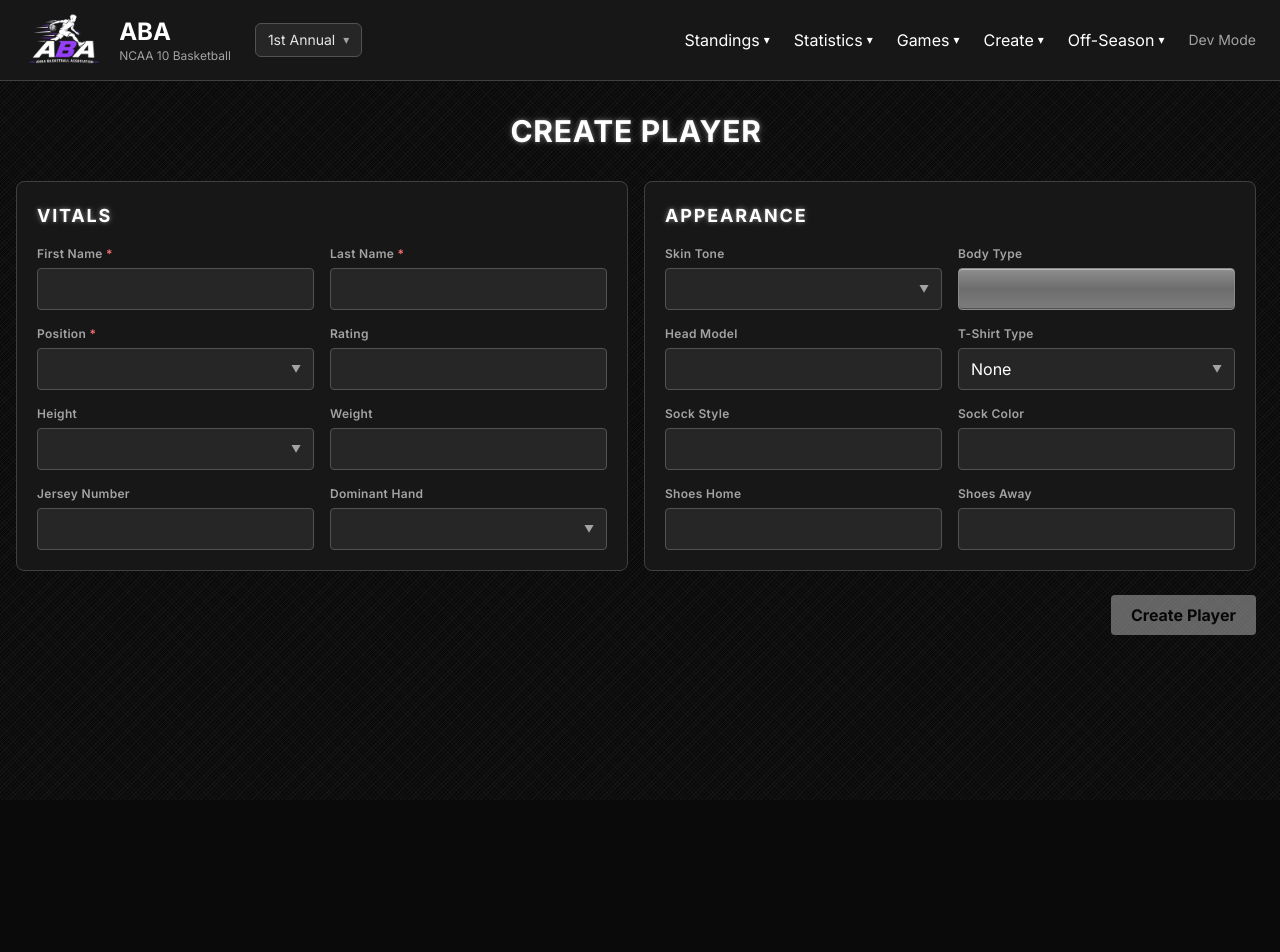
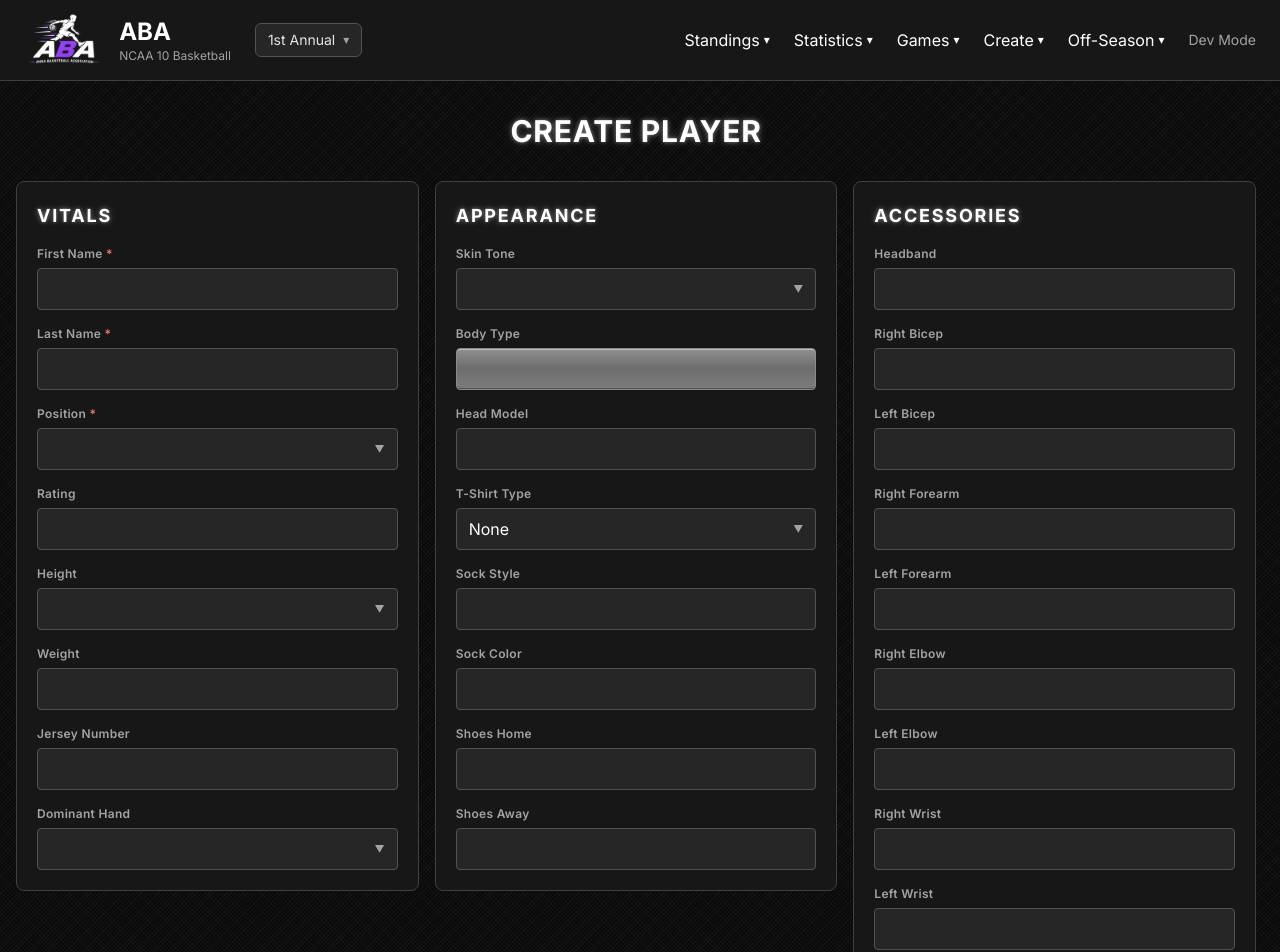
Before and after one commit to TheActualGYT/aba-league, a Next.js app in the folder league-site/: page /players/new in a window 1280 px wide. Shown: the top 952 px of the page. Before the commit the page ends 800 px from the top, so only its background shows below. Built offline with nearby package versions, Linux system fonts and the light colour scheme.

Commit message:
Add an accessories section beside appearance

```diff
--- a/league-site/src/components/PlayerForm.tsx
+++ b/league-site/src/components/PlayerForm.tsx
@@ -8,6 +8,23 @@ const labelClass = "block text-xs font-semibold tracking-wide text-neutral-400 m
 const POSITIONS = ["C", "PF", "SF", "SG", "PG"];
 const COMPLEXIONS = Array.from({ length: 10 }, (_, index) => `Complexion ${index + 1}`);
 const TSHIRTS = ["None", "Muscle T", "Angled T", "Short Sleeve", "Long Sleeve"];
+const ACCESSORY_FIELDS = [
+  { key: "headband", label: "Headband" },
+  { key: "right_bicep", label: "Right Bicep" },
+  { key: "left_bicep", label: "Left Bicep" },
+  { key: "right_forearm", label: "Right Forearm" },
+  { key: "left_forearm", label: "Left Forearm" },
+  { key: "right_elbow", label: "Right Elbow" },
+  { key: "left_elbow", label: "Left Elbow" },
+  { key: "right_wrist", label: "Right Wrist" },
+  { key: "left_wrist", label: "Left Wrist" },
+  { key: "right_knee", label: "Right Knee" },
+  { key: "left_knee", label: "Left Knee" },
+  { key: "right_calf", label: "Right Calf" },
+  { key: "left_calf", label: "Left Calf" },
+] as const;
+
+type AccessoryKey = (typeof ACCESSORY_FIELDS)[number]["key"];
 
 const HEIGHTS = (() => {
   const options: string[] = [];
@@ -153,6 +170,21 @@ export default function PlayerForm() {
   const [sockColor, setSockColor] = useState("");
   const [shoesHome, setShoesHome] = useState("");
   const [shoesAway, setShoesAway] = useState("");
+  const [accessories, setAccessories] = useState<Record<AccessoryKey, string>>({
+    headband: "",
+    right_bicep: "",
+    left_bicep: "",
+    right_forearm: "",
+    left_forearm: "",
+    right_elbow: "",
+    left_elbow: "",
+    right_wrist: "",
+    left_wrist: "",
+    right_knee: "",
+    left_knee: "",
+    right_calf: "",
+    left_calf: "",
+  });
   const [message, setMessage] = useState("");
   const [revealNow, setRevealNow] = useState(false);
 
@@ -202,6 +234,7 @@ export default function PlayerForm() {
           sock_color: sockColor,
           shoes_home: shoesHome,
           shoes_away: shoesAway,
+          ...accessories,
         }),
       });
       const json = await res.json();
@@ -217,10 +250,10 @@ export default function PlayerForm() {
 
   return (
     <form onSubmit={handleSubmit}>
-      <div className="grid grid-cols-1 xl:grid-cols-2 gap-4 items-start">
+      <div className="grid grid-cols-1 xl:grid-cols-3 gap-4 items-start">
         <section className="bg-neutral-900 border border-neutral-700 rounded-lg p-5">
           <h3 className="label-glow text-white text-lg font-bold tracking-widest mb-4">VITALS</h3>
-          <div className="grid grid-cols-1 sm:grid-cols-2 gap-4">
+          <div className="grid grid-cols-1 gap-4">
             <div>
               <FieldLabel required>First Name</FieldLabel>
               <input value={firstName} maxLength={11} onChange={e => setFirstName(lettersOnly(e.target.value, 11))} className={fieldClass} />
@@ -303,7 +336,7 @@ export default function PlayerForm() {
 
         <section className="bg-neutral-900 border border-neutral-700 rounded-lg p-5">
           <h3 className="label-glow text-white text-lg font-bold tracking-widest mb-4">APPEARANCE</h3>
-          <div className="grid grid-cols-1 sm:grid-cols-2 gap-4">
+          <div className="grid grid-cols-1 gap-4">
             <div>
               <FieldLabel>Skin Tone</FieldLabel>
               <Menu
@@ -364,6 +397,22 @@ export default function PlayerForm() {
             </div>
           </div>
         </section>
+
+        <section className="bg-neutral-900 border border-neutral-700 rounded-lg p-5">
+          <h3 className="label-glow text-white text-lg font-bold tracking-widest mb-4">ACCESSORIES</h3>
+          <div className="grid grid-cols-1 gap-4">
+            {ACCESSORY_FIELDS.map(field => (
+              <div key={field.key}>
+                <FieldLabel>{field.label}</FieldLabel>
+                <input
+                  value={accessories[field.key]}
+                  onChange={e => setAccessories(current => ({ ...current, [field.key]: e.target.value }))}
+                  className={fieldClass}
+                />
+              </div>
+            ))}
+          </div>
+        </section>
       </div>
 
       <div className="mt-6 flex items-center justify-end gap-4">
```
